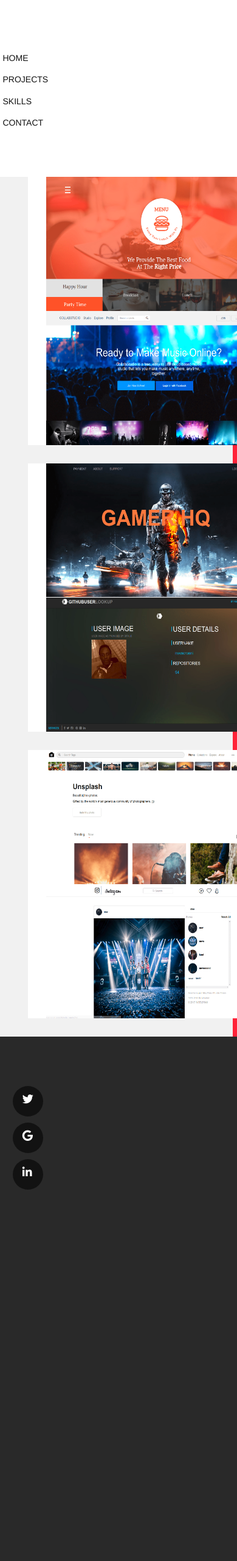
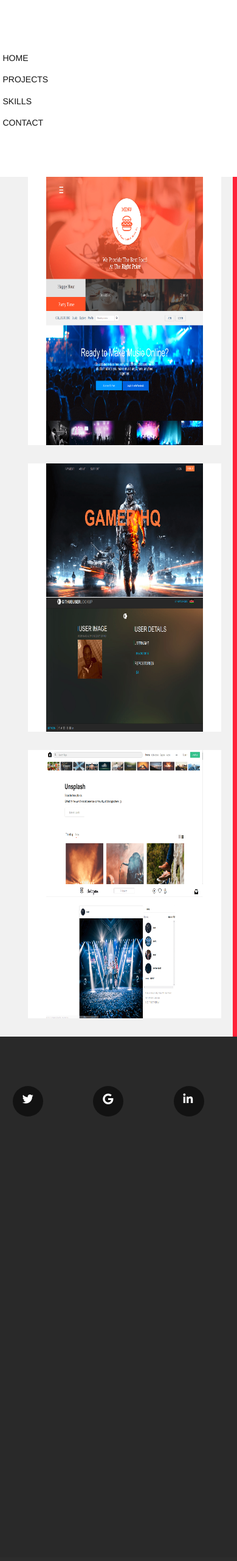
Before and after one commit to nevooronni/dev_porfolio, a PHP site: page /portfolio.html in a window 390 px wide; the page is wider, and only the part inside the window is pictured. Shown: that part at 61% size. After the commit the page ends 1831 px from the top of that part, so only its background shows below. Run offline with PHP 8.4, Linux system fonts and the light colour scheme; some libraries are stand-ins or nearby versions.

Commit message:
made home,projects page responsive for small screen size

```diff
--- a/css/style.css
+++ b/css/style.css
@@ -194,7 +194,7 @@
 
 #iconsocial {
   background-color: #292929;
-  height: 101.9vh;
+  height: 101.2vh;
   padding-top: 20.9%;
   padding-left: 2%;
   display: none;
@@ -636,3 +636,12 @@ a:hover {
 .downer {
   margin-bottom: 5%;
 }
+
+@media only screen and (max-width: 320px) {
+    #profpic {
+      margin-left: ;
+    }
+    .black {
+      margin-left: 50%;
+    }
+}
--- a/portfolio.html
+++ b/portfolio.html
@@ -3,7 +3,7 @@
   <head>
     <meta charset="utf-8">
     <!--This meta tag is for device responsiveness-->
-    <meta nanme="viewport" content="width=device=width, initial-scale=1.0">
+     <meta name="viewport" content="width=device-width, initial-scale=1">
     <title>Landing Page</title>
 
     <!--Googel fonts-->
@@ -37,12 +37,13 @@
   <body>
   <div class="container-fluid">
     <div class="row">
-       <div class="col-md-2" id="sidebar">
+       <div class="col-md-2 col-sm-12" id="sidebar">
         <div class="row">
           <div>
           </div>
         </div>
         <div class="row">
+
           <a href="home.html" class="black"><h5 class="black">HOME</h5></a>
         </div>
         <div class="row">
@@ -57,9 +58,9 @@
       </div>
       <div class="col-md-9" id="description2">
         <div class="row" id="portrow">
-          <div class="col-sm-6 col-md-12 col-lg-12 port">
+          <div class="col-sm-6 col-md-12 col-xs-12 col-lg-12 port">
             <div class="row">
-              <div class="col-md-6 inside">
+              <div class="col-md-6 col-sm-12 col-xs-10 inside">
                 <a href="anita.html">
                   <div class="style">
                     <img src="img/Anita.png" alt="portfolio thumbnail" class="img-responsive portfolioimg" height="400px" width="400px">
@@ -72,7 +73,7 @@
                   </div>
                 </a>
               </div>
-              <div class="col-md-6 inside">
+              <div class="col-md-6 col-sm-12 col-xs-10 inside">
                 <a href="collab.html">
                   <div class="style">
                     <img src="img/collabstudio.png" alt="portfolio thumbnail" class="img-responsive portfolioimg" height="400px" width="400px">
@@ -87,9 +88,9 @@
               </div>
             </div>
           </div>
-          <div class="col-sm-6 col-md-12 col-lg-12 port">
+          <div class="col-sm-12 col-xs-10 col-md-12 col-lg-10 port">
             <div class="row">
-              <div class="col-md-6 inside">
+              <div class="col-md-6 col-xs-12 inside">
                 <a href="gamer.html">
                   <div class="style">
                     <img src="img/ecommerce.png" alt="portfolio thumbnail" class="img-responsive portfolioimg" height="400px" width="400px">
@@ -102,7 +103,7 @@
                   </div>
                 </a>
               </div>
-              <div class="col-md-6 inside">
+              <div class="col-md-6 col-xs-12 inside">
                 <a href="lookup.html">
                   <div class="style">
                     <img src="img/github.png" alt="portfolio thumbnail" class="img-responsive portfolioimg" height="350px" width="400px">
@@ -117,9 +118,9 @@
               </div>
             </div>
           </div>
-          <div class="col-sm-6 col-md-12 col-lg-12 port">
+          <div class="col-md-12 col-lg-12 col-sm-12 col-xs-10 port">
             <div class="row">
-              <div class="col-md-6 inside">
+              <div class="col-md-6 col-xs-12 inside">
                 <a href="unsplash.html">
                   <div class="style">
                     <img src="img/unsplash.png" alt="portfolio thumbnail" class="img-responsive portfolioimg" height="400px" width="400px">
@@ -132,7 +133,7 @@
                   </div>
                 </a>
               </div>
-              <div class="col-md-6 inside">
+              <div class="col-md-6 col-xs-12 inside">
                 <a href="instagram.html">
                   <div class="style">
                     <img src="img/instagram.png" alt="portfolio thumbnail" class="img-responsive portfolioimg" height="400px" width="400px">
@@ -151,13 +152,13 @@
       </div>
       <div class="col-md-1 col-sm-12 col-xs-12" id="iconsocial">
         <div class="row" id="doubledown">
-          <div class="col-md-12 mddd">
+          <div class="col-md-12 col-xs-4 mddd">
             <span class="social2" id="s1"><a href=""><i class="fa fa-twitter"></i></a></span>
           </div>
-          <div class="col-md-12 mddd">
+          <div class="col-md-12 col-xs-4 mddd">
             <span class="social2" id="s2"><a href=""><i class="fa fa-google"></i></a></span>
           </div>
-          <div class="col-md-12 mddd">
+          <div class="col-md-12 col-xs-4 mddd">
             <span class="social2" id="s3"><a href=""><i class="fa fa-linkedin"></i></a></span>
           </div>
         </div>
```
Also changed, not shown: home.html (+5 -3 lines), skills.html (+13 -13 lines).
